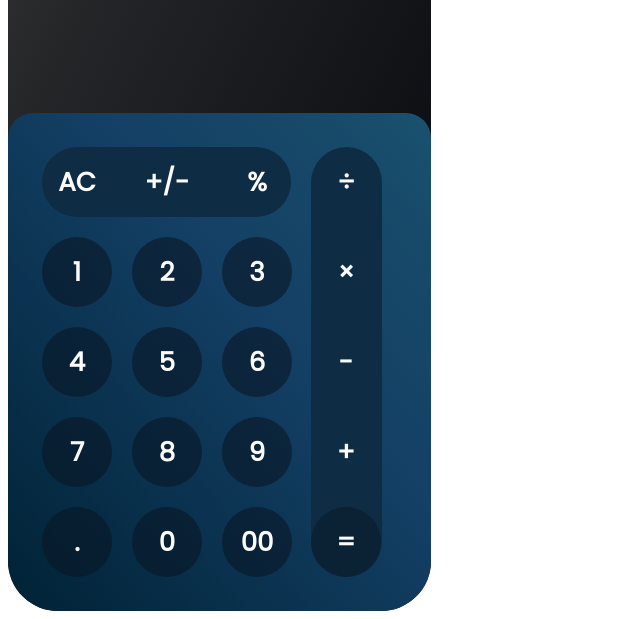
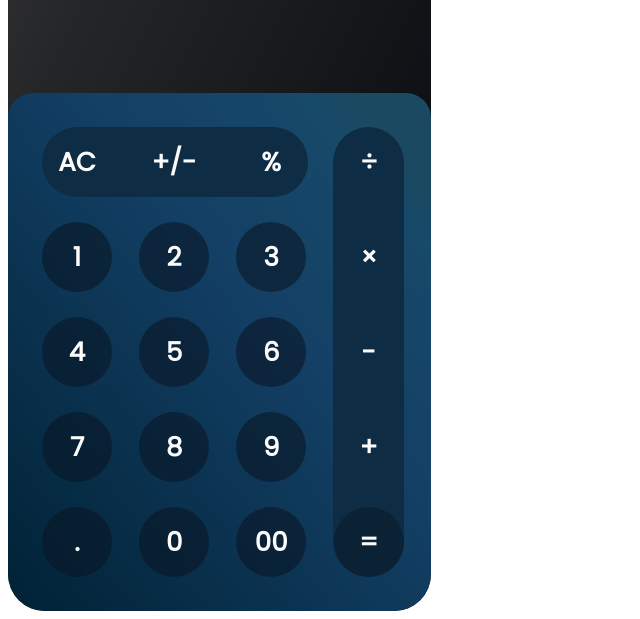
Before and after one commit to yana-bkv/calculator-js, a plain HTML site: page index.html in a window 1280 px wide. Shown: the part 255-874 px from the top of the page, without its empty margins (0-640 px from the left). Drawn offline with Linux system fonts and the light colour scheme; a web font is replaced by a local one.

```diff
--- a/styles/base.css
+++ b/styles/base.css
@@ -1,7 +1,7 @@
 main {
     width: 423px;
     height: 858px;
-    border-radius: 50px;
+    border-radius: 37px;
 
     background: var(--bg);
     color: var(--text);
--- a/styles/buttons.css
+++ b/styles/buttons.css
@@ -1,7 +1,7 @@
 .calculator-grid {
     background: var(--buttons-bg);
 
-    border-radius: 25px 25px 50px 50px;
+    border-radius: 25px 25px 37px 37px;
     padding: 34px;
 }
 
--- a/styles/layout.css
+++ b/styles/layout.css
@@ -5,27 +5,27 @@
 
 .calculator-grid {
     display: grid;
-    grid-template-columns: 70% 20%;
-    gap: 20px;
+    grid-template-columns: 75% 20%;
+    gap: 25px;
 }
 
 .calculator-left {
     display: flex;
     flex-direction: column;
-    gap: 20px;
+    gap: 25px;
 }
 
 .calculator-numbers,
 .calculator-utilities {
     display: grid;
     grid-template-columns: repeat(3, 1fr);
-    gap: 20px;
+    gap: 25px;
 }
 
 .calculator-operators {
     display: grid;
     grid-template-rows: repeat(3, 1fr);
-    gap: 20px;
+    gap: 25px;
 
     justify-content: center;
 }
--- a/styles/theme-dark.css
+++ b/styles/theme-dark.css
@@ -12,7 +12,7 @@
             rgb(0, 34, 53) 0%,
             rgba(19, 63, 100) 58%,
             rgba(23, 73, 105) 85%,
-            rgba(25, 82, 111) 100%
+            rgba(28, 79, 106, 0.9) 90%
     );
     --button-bg: rgba(9, 23, 37, 0.6);
     --button-bg-dark: rgba(11, 32, 51, 0.8);
```
